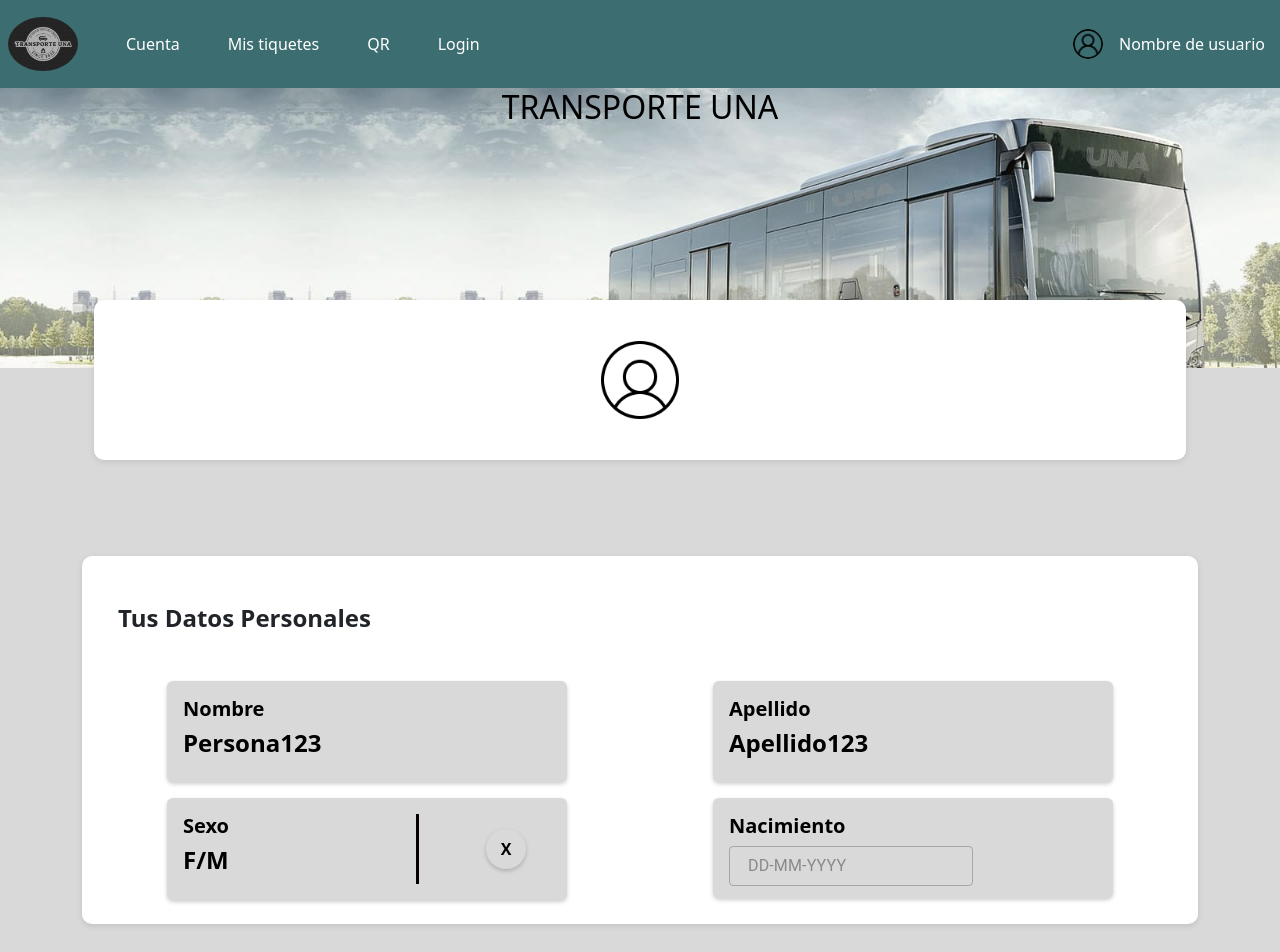
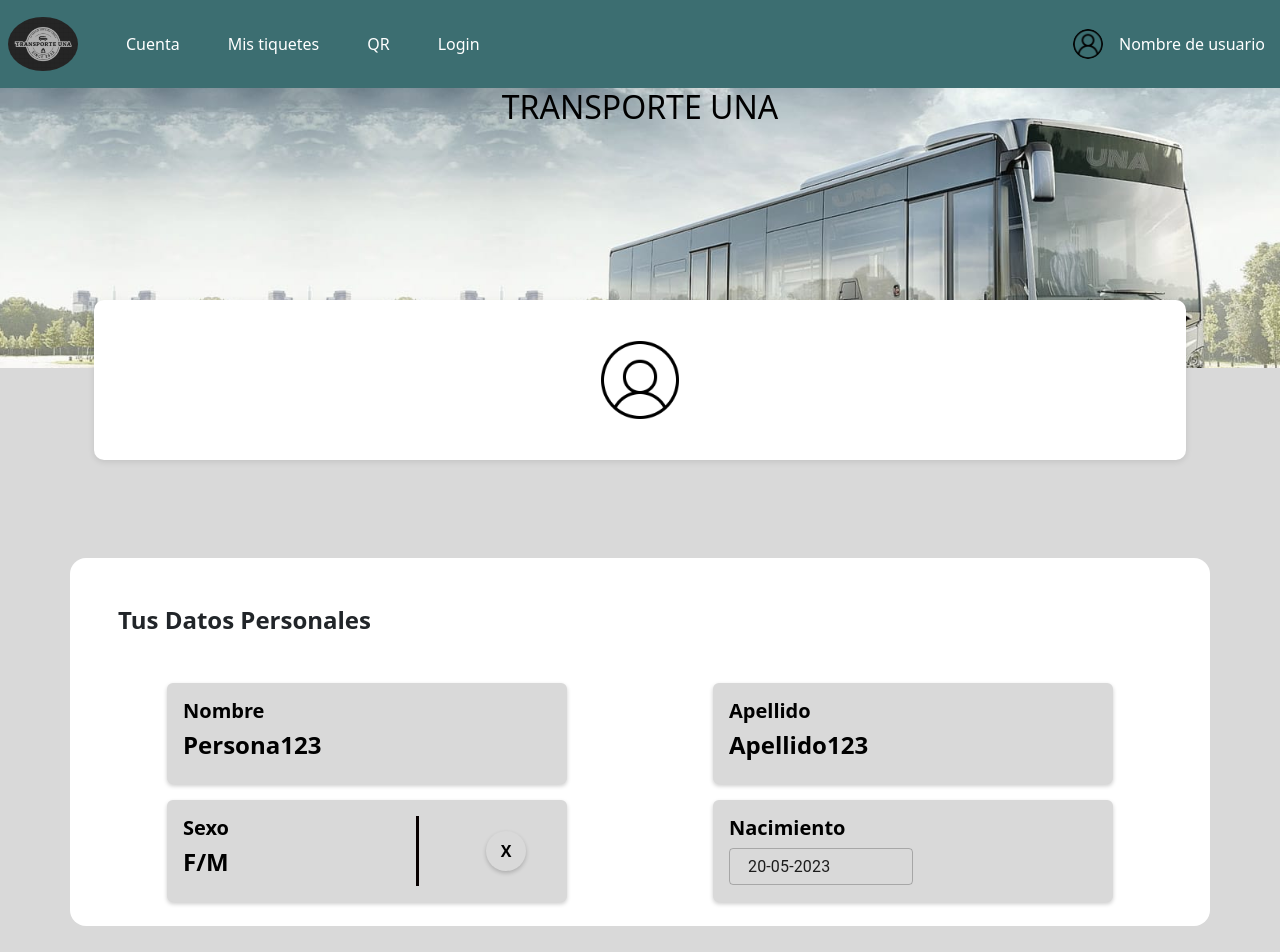
Before and after one commit to DayanaGamboaM/BoleteriaOnline, a Next.js app in the folder boleteria/: page /account in a window 1280 px wide. Shown: the top 952 px of the page. Built offline with nearby package versions, Linux system fonts and the light colour scheme.

Commit message:
changes of PersonalInformation

```diff
--- a/boleteria/components/componentsAccount/PersonalInformation.tsx
+++ b/boleteria/components/componentsAccount/PersonalInformation.tsx
@@ -1,11 +1,24 @@
 import React, { useState } from "react";
 import { AdapterDayjs } from "@mui/x-date-pickers/AdapterDayjs";
-import { LocalizationProvider } from "@mui/x-date-pickers/LocalizationProvider";
-import { DatePicker } from "@mui/x-date-pickers/DatePicker";
+import { LocalizationProvider, DatePicker } from "@mui/x-date-pickers";
+import dayjs, { Dayjs } from "dayjs";
+import "dayjs/locale/es";
 import { Button } from "react-bootstrap";
 
 const PersonalInformation = () => {
   const [hover, setHover] = useState(false);
+
+  const [selectedDate, setSelectedDate] = useState<Dayjs>(dayjs());
+
+  const currentDate = dayjs(new Date());
+
+  const handleDateChange = (date: Dayjs | null) => {
+    if (date) {
+      setSelectedDate(date);
+    }
+  };
+
+  dayjs.locale("es");
 
   const buttonStyles = {
     width: "40px",
@@ -36,12 +49,9 @@ const PersonalInformation = () => {
             maxWidth: "100%",
             bottom: "-30px",
           }}
-        >
-          <div className="row p-4">
-            <div
-              className="p-4"
-              style={{ position: "relative", margin: "auto" }}
-            >
+        ></div>
+        <div style={{   }} className="row p-4 bg-white rounded-4"> {/* Estos estilos hacen que se pierda lo responsive*/}
+          <div className="p-4" style={{ position: "relative", margin: "auto" }}>
             <h4
               style={{
                 fontWeight: "bold",
@@ -66,9 +76,7 @@ const PersonalInformation = () => {
                     margin: "auto",
                   }}
                 >
-                    <h5 style={{ fontWeight: "bold", color: "Black" }}>
-                      Nombre
-                    </h5>
+                  <h5 style={{ fontWeight: "bold", color: "Black" }}>Nombre</h5>
                   <h4 style={{ fontWeight: "bold", color: "Black" }}>
                     Persona123
                   </h4>
@@ -108,12 +116,8 @@ const PersonalInformation = () => {
                   }}
                 >
                   <div>
-                      <h5 style={{ fontWeight: "bold", color: "Black" }}>
-                        Sexo
-                      </h5>
-                      <h4 style={{ fontWeight: "bold", color: "Black" }}>
-                        F/M
-                      </h4>
+                    <h5 style={{ fontWeight: "bold", color: "Black" }}>Sexo</h5>
+                    <h4 style={{ fontWeight: "bold", color: "Black" }}>F/M</h4>
                   </div>
                   <div
                     id="vertical-line-gender"
@@ -135,13 +139,13 @@ const PersonalInformation = () => {
                 </div>
               </div>
 
-                <div className="col-12 col-md-6 d-flex justify-content-end align-items-end">
+              <div className="col-12 col-md-6 d-flex">
                 <div
                   className="p-3 mt-3 rounded-2"
                   style={{
                     width: "400px",
                     maxWidth: "100%",
-                      height: "100px",
+                    height: "102px",
                     maxHeight: "100%",
                     backgroundColor: "#D9D9D9",
                     boxShadow: "0 2px 4px rgba(0, 0, 0, 0.2)",
@@ -151,10 +155,16 @@ const PersonalInformation = () => {
                   <h5 style={{ fontWeight: "bold", color: "Black" }}>
                     Nacimiento
                   </h5>
-                    <div>
+                  <div className="card-body">
+                    <div className="col-12 col-md-6 d-flex" style={{  }}>
                       <LocalizationProvider dateAdapter={AdapterDayjs}>
-                        <div className="datepicker-containerT">
-                          <DatePicker format="DD-MM-YYYY" />
+                        <div className="datepicker-container">
+                          <DatePicker
+                            value={selectedDate}
+                            onChange={handleDateChange}
+                            format="DD-MM-YYYY"
+                            minDate={currentDate}
+                          />
                         </div>
                       </LocalizationProvider>
                     </div>
```
Lines whose indentation alone changed are shown as unchanged.
